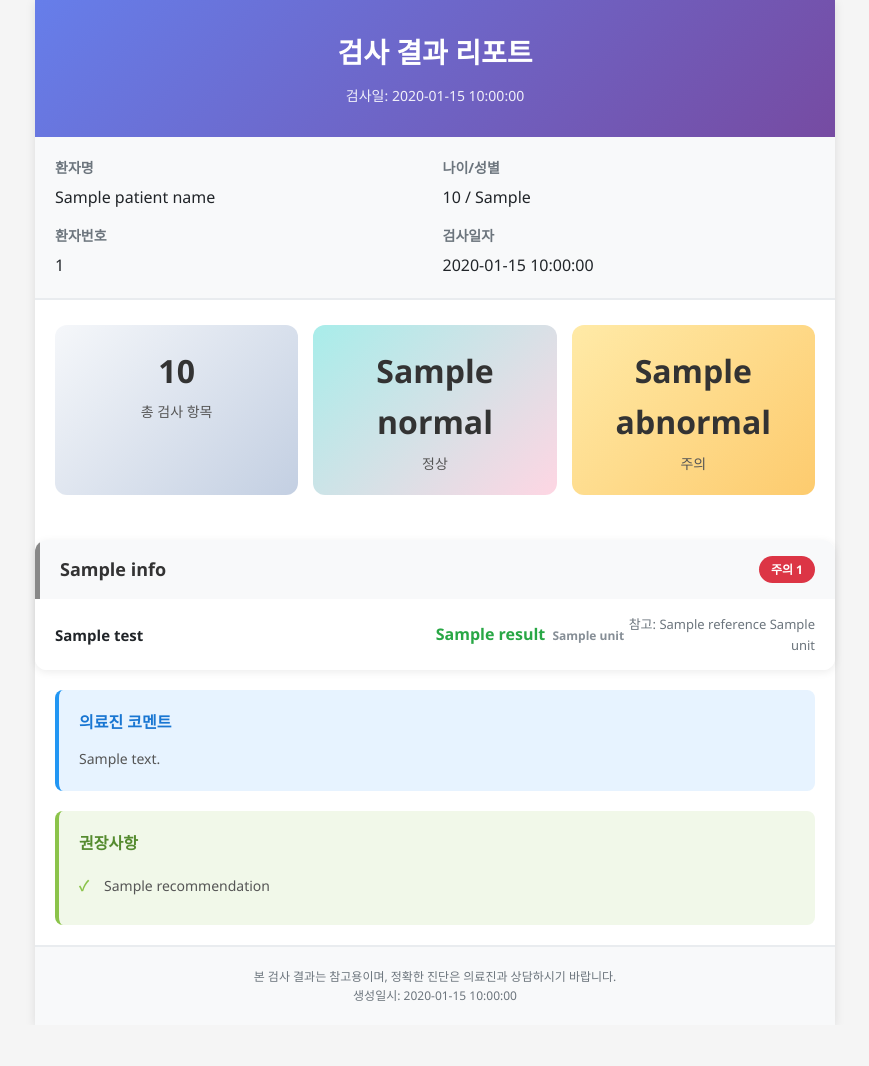
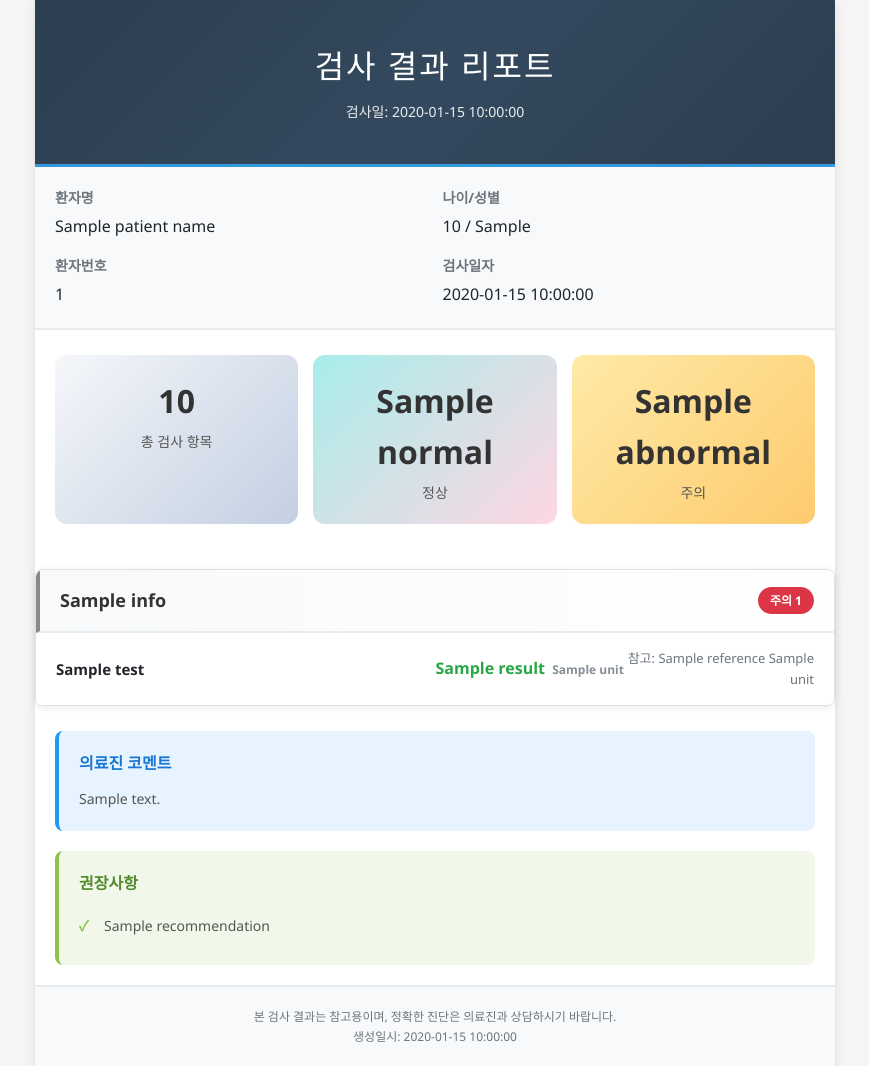
Before and after one commit to gwmaw/-, a Flask app: template src/templates/report_template.html in a window 1280 px wide. Shown: the whole page, without its empty margins (205-1074 px from the left). Before the commit the page ends 1001 px from the top, so only its background shows below. Run offline with Flask 3, Linux system fonts and the light colour scheme; the template is opened without the code that fills it: most values are stand-ins (such as "Sample title", 1, 10 or a date in 2020).

Commit message:
feat: 고급스러운 디자인 개선 - 헤더 색상 및 카테고리 배경 구분
주요 개선사항:

1. 헤더 디자인 개선
   ✅ 보라색 그라데이션 → 고급스러운 다크 그레이
   • 색상: #2c3e50 → #34495e → #2c3e50 (3색 그라데이션)
   • 하단 파란색 강조선 추가 (#3498db)
   • 패딩 증가: 30px → 40px
   • 제목 크기: 28px → 32px
   • 자간 추가: letter-spacing 2px
   • 가벼운 폰트 굵기: font-weight 300

2. 카테고리별 배경 음영 추가
   각 검사 카테고리마다 고유한 배경색 적용:
   • 간기능 검사: 연한 빨강 (#fff5f5)
   • 신기능 검사: 연한 청록 (#f0fffe)
   • 당뇨 검사: 연한 노랑 (#fffef0)
   • 지질 검사: 연한 오렌지 (#fff8f0)
   • 혈액학 검사: 연한 핑크 (#fff0f5)
   • 갑상선 검사: 연한 초록 (#f5fff5)
   • 전해질 검사: 연한 로즈 (#fff5f8)
   • 소변 검사: 연한 민트 (#f0fffc)

3. 그룹 헤더 개선
   • 배경: 그라데이션 적용 (#f8f9fa → #ffffff)
   • 하단 경계선 추가 (2px solid #e9ecef)
   • 왼쪽 강조선 두께: 5px → 4px
   • 패딩 증가: 15px → 16px

4. 카테고리 구분 강화
   • data-category 속성 추가로 카테고리별 스타일 적용
   • 테두리 추가: 1px solid #e0e0e0
   • 그룹 간 간격 증가: 20px → 25px
   • 둥근 모서리 축소: 12px → 8px (더 전문적인 느낌)

테스트 결과:
- PDF 크기: 59KB
- 카테고리별 배경 음영으로 구분 명확 ✅
- 고급스러운 다크 헤더 ✅
- 전문적이고 깔끔한 디자인 ✅
- 모든 검사 항목 정상 표시 ✅

```diff
--- a/src/templates/report_template.html
+++ b/src/templates/report_template.html
@@ -25,17 +25,20 @@
             box-shadow: 0 2px 10px rgba(0,0,0,0.1);
         }
 
-        /* 헤더 */
+        /* 헤더 - 고급스러운 그라데이션 */
         .report-header {
-            background: linear-gradient(135deg, #667eea 0%, #764ba2 100%);
+            background: linear-gradient(135deg, #2c3e50 0%, #34495e 50%, #2c3e50 100%);
             color: white;
-            padding: 30px 20px;
+            padding: 40px 20px;
             text-align: center;
+            border-bottom: 3px solid #3498db;
         }
 
         .report-header h1 {
-            font-size: 28px;
+            font-size: 32px;
             margin-bottom: 10px;
+            font-weight: 300;
+            letter-spacing: 2px;
         }
 
         .report-date {
@@ -136,21 +139,56 @@
             font-size: 14px;
         }
 
-        /* 검사 그룹 */
+        /* 검사 그룹 - 카테고리별 배경 음영 */
         .test-group {
-            margin-bottom: 20px;
-            border-radius: 12px;
+            margin-bottom: 25px;
+            border-radius: 8px;
             overflow: hidden;
             box-shadow: 0 2px 8px rgba(0,0,0,0.08);
+            border: 1px solid #e0e0e0;
+        }
+
+        /* 카테고리별 배경색 (밝은 음영) */
+        .test-group[data-category="liver"] .test-table {
+            background: #fff5f5;
+        }
+
+        .test-group[data-category="kidney"] .test-table {
+            background: #f0fffe;
+        }
+
+        .test-group[data-category="diabetes"] .test-table {
+            background: #fffef0;
+        }
+
+        .test-group[data-category="lipid"] .test-table {
+            background: #fff8f0;
+        }
+
+        .test-group[data-category="blood"] .test-table {
+            background: #fff0f5;
+        }
+
+        .test-group[data-category="thyroid"] .test-table {
+            background: #f5fff5;
+        }
+
+        .test-group[data-category="electrolyte"] .test-table {
+            background: #fff5f8;
+        }
+
+        .test-group[data-category="urine"] .test-table {
+            background: #f0fffc;
         }
 
         .group-header {
-            padding: 15px 20px;
-            background: #f8f9fa;
-            border-left: 5px solid #667eea;
+            padding: 16px 20px;
+            background: linear-gradient(to right, #f8f9fa, #ffffff);
+            border-left: 4px solid #3498db;
             display: flex;
             align-items: center;
             gap: 10px;
+            border-bottom: 2px solid #e9ecef;
         }
 
         .group-icon {
@@ -431,7 +469,7 @@
 
         <!-- 검사 결과 그룹 -->
         {% for group_key, group_data in grouped_tests.items() %}
-        <div class="test-group {% if group_key == 'urine' %}urine-group{% endif %}">
+        <div class="test-group {% if group_key == 'urine' %}urine-group{% endif %}" data-category="{{ group_key }}">
             <div class="group-header" style="border-left-color: {{ group_data.info.color }};">
                 <span class="group-title">{{ group_data.info.name }}</span>
                 {% if group_data.abnormal_count > 0 %}
```
